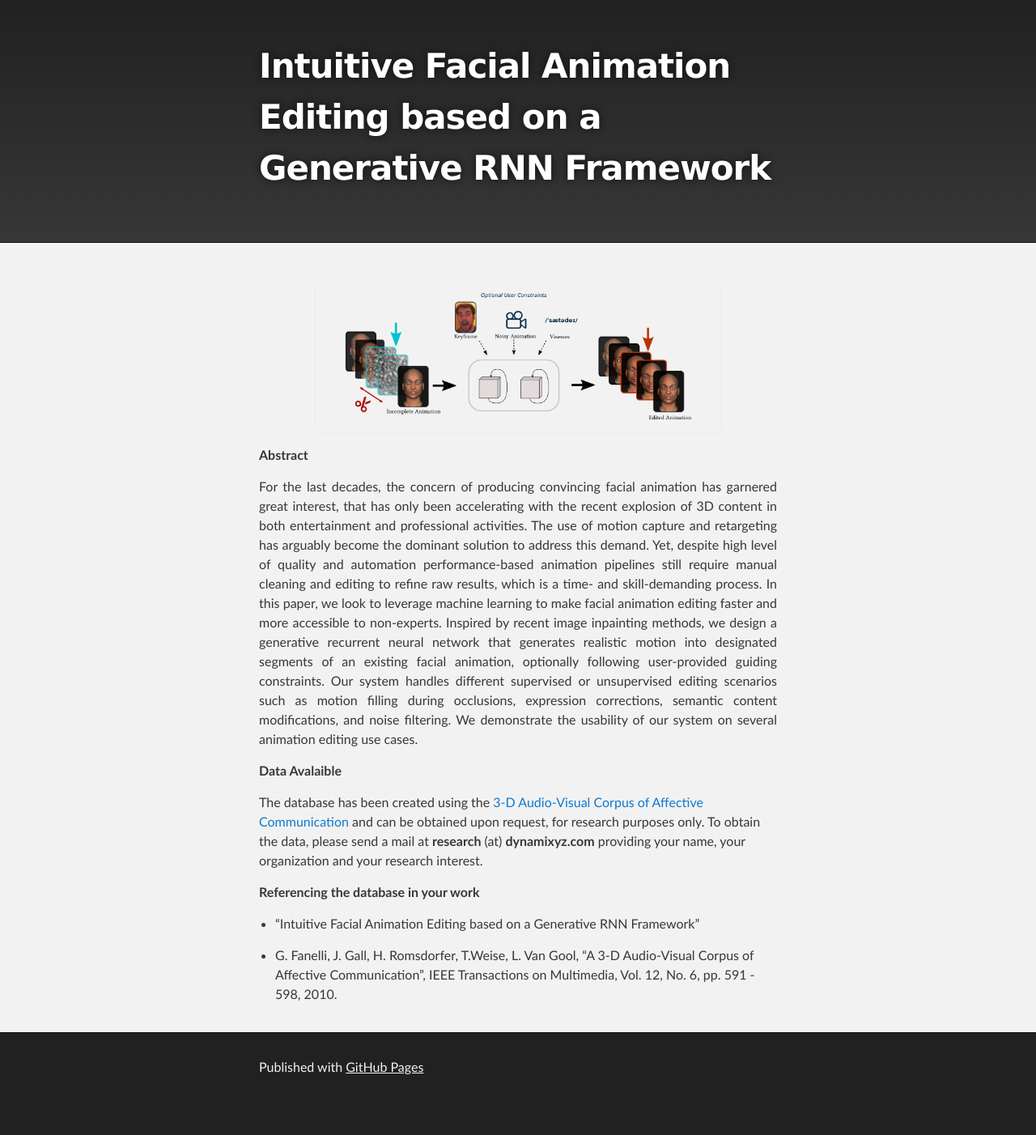
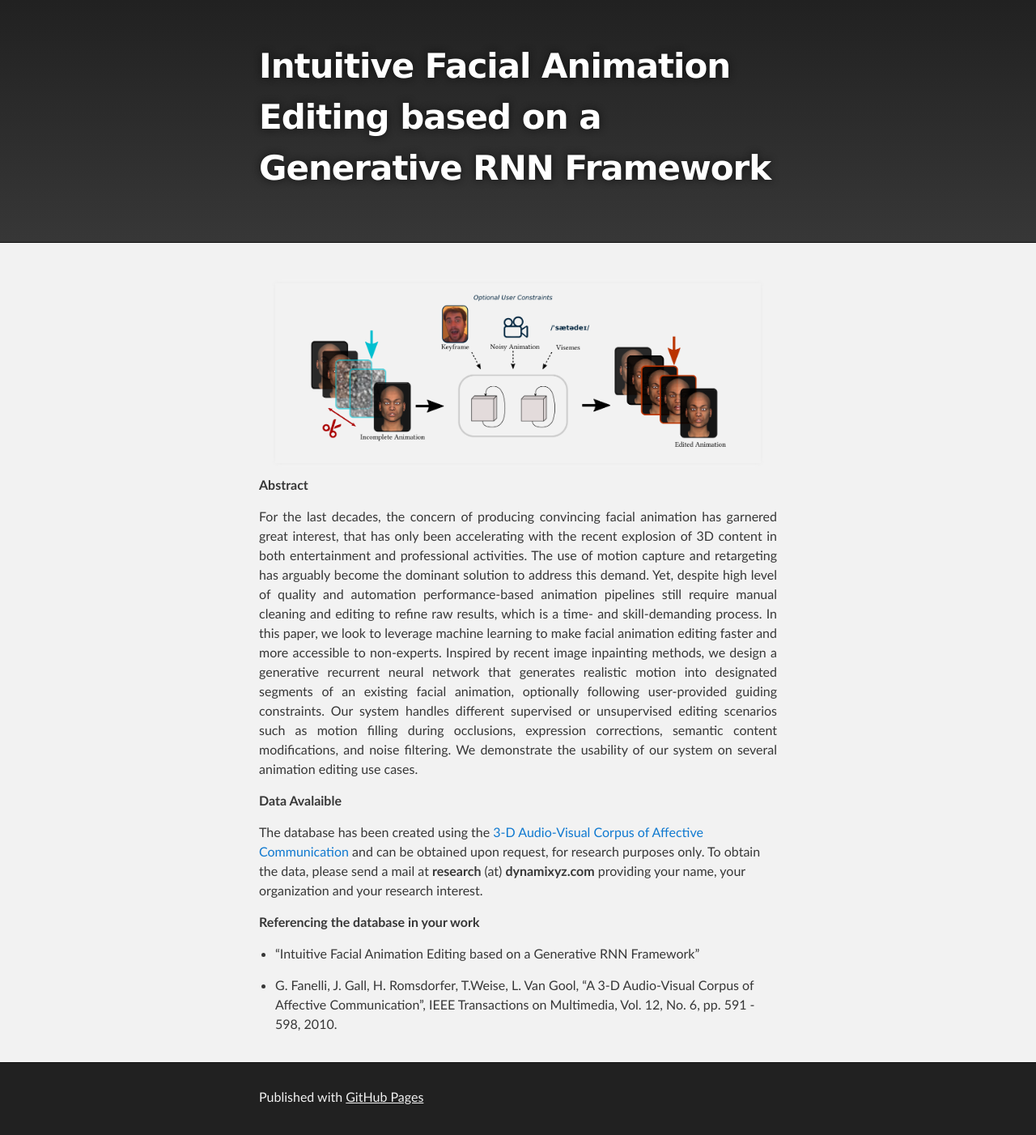
Before and after one commit to dynamixyz/Intuitive-Facial-Animation-Editing-based-on-a-Generative-RNN-Framework.github.io, a Jekyll site: the page built from index.md, in a window 1280 px wide. Shown: the whole page at 81% size. Built offline with Jekyll 4.4.1, drawn with Linux system fonts in a browser that asks for light colours; our own code applies the rules of GitHub Pages for plain Markdown files; the repository's description, which GitHub fills in, is left out; before the commit the page ends 1365 px from its top, so only the background shows below that.

Commit message:
Update index.md

```diff
--- a/index.md
+++ b/index.md
@@ -1,5 +1,5 @@
 <p align="center">
-<img src="./data/front_page.png" width="500">
+<img src="./data/front_page.png" width="600">
 </p>
 
 **Abstract**
```
